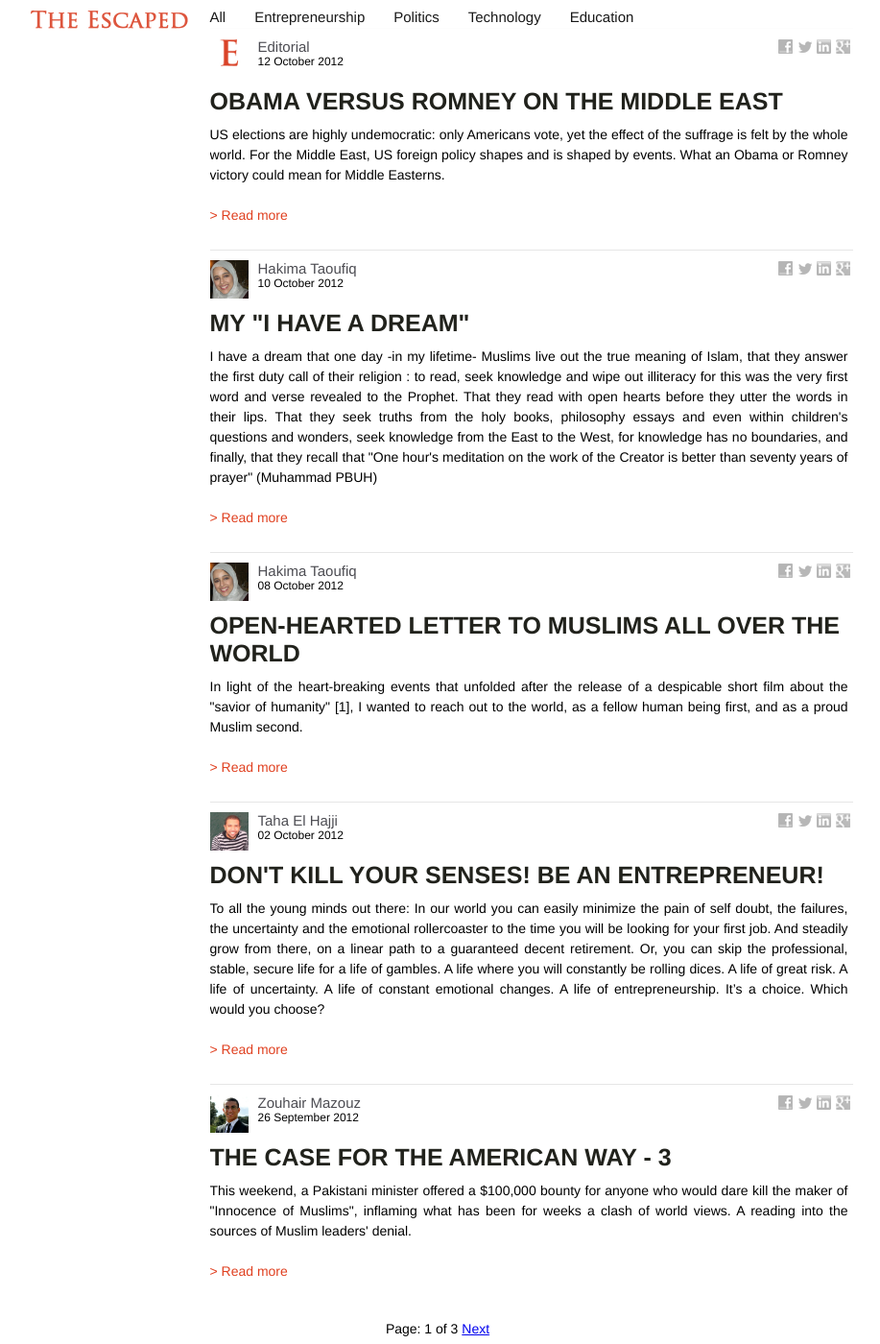
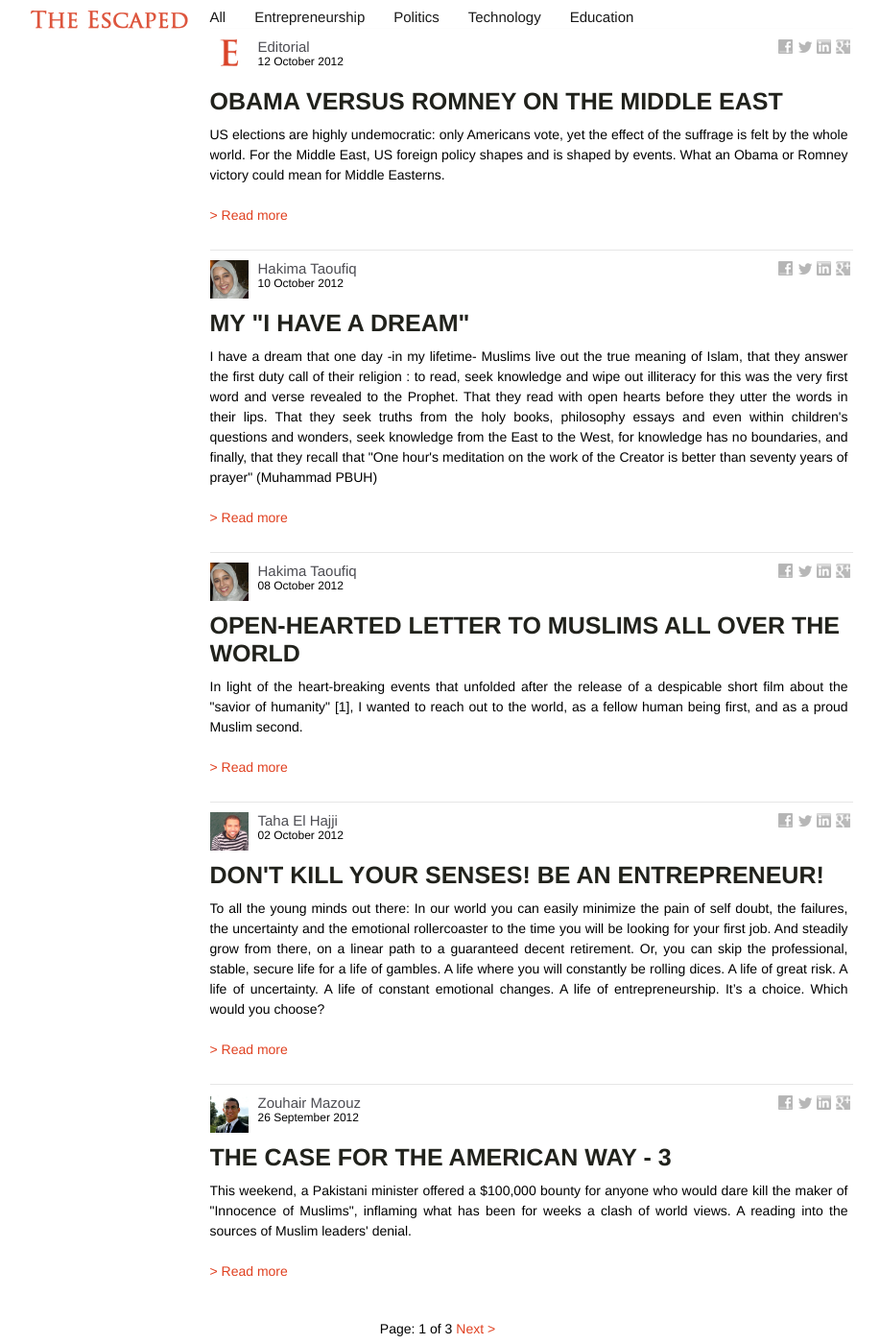
Before and after one commit to YoussefKababe/theescaped.github.com, a Jekyll site: the page built from index.html, in a window 1280 px wide and 1400 px high, scrolled down 1193 px. Shown: the whole window at 96% size, without its empty margins (184-1101 px from the left). Built offline with Jekyll 4.4.1, drawn with Linux system fonts in a browser that asks for light colours; nearby versions of some CDN libraries; some web fonts are replaced; the list of posts is cut into pages by our own code.

Commit message:
Removed 'Next' from last page and added some styling to pagination links

```diff
--- a/assets/css/base.css
+++ b/assets/css/base.css
@@ -18,6 +18,11 @@
   #container .pagination {
     font-size: 14px;
     font-width: 865px; }
+    #container .pagination a {
+      text-decoration: none;
+      color: #e04020; }
+    #container .pagination a:hover {
+      text-decoration: underline; }
 
 #menu {
   width: 195px;
--- a/index.html
+++ b/index.html
@@ -34,15 +34,13 @@
   {% if paginator.previous_page %}
     <!-- If at page 2, previous button leads back to index page, instead of the nonexistant /page1 -->
     {% if paginator.previous_page == 1 %}
-      <a href="/" class="previous">Previous</a>
+      <a href="/" class="previous">< Previous</a>
     {% else %}
-      <a href="/page{{paginator.previous_page}}" class="previous">Previous</a>
+      <a href="/page{{paginator.previous_page}}" class="previous">< Previous</a>
     {% endif %}
   {% endif %}
   <span class="page_number ">Page: {{paginator.page}} of {{paginator.total_pages}}</span>
   {% if paginator.next_page %}
-    <a href="/page{{paginator.next_page}}" class="next">Next</a>
-  {% else %}
-    <span class="next ">Next</span>
+    <a href="/page{{paginator.next_page}}" class="next">Next ></a>
   {% endif %}
 </div>
```
Also changed, not shown: assets/css/base.scss (+9 -0 lines).
